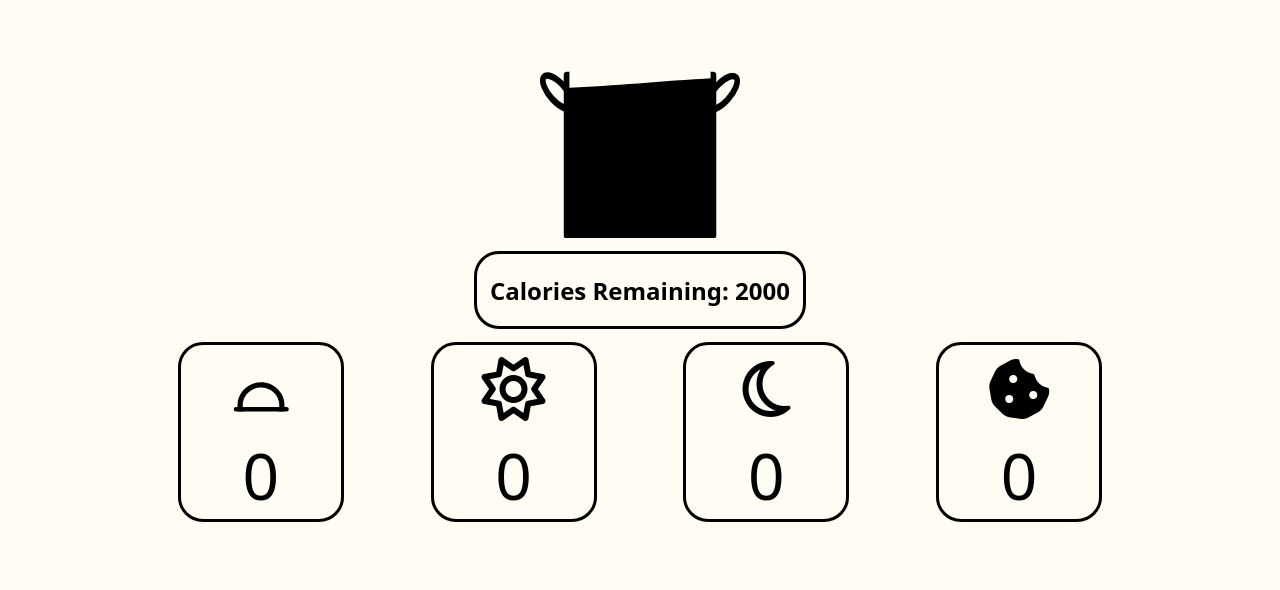
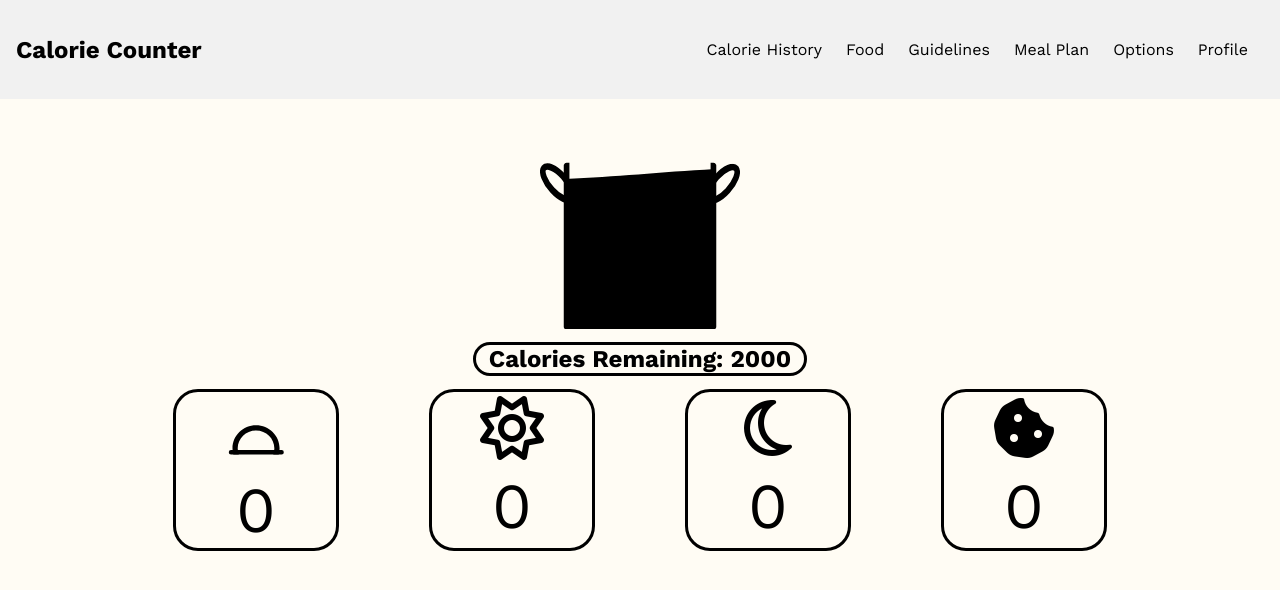
Before and after one commit to LarryL1991/calorie-crew, a Next.js app: page /home/1 in a window 1280 px wide. Shown: the top 590 px of the page. Built offline with nearby package versions, Linux system fonts and the light colour scheme; no server answers; the database is empty.

Commit message:
Navbar and home working together!

```diff
--- /dev/null
+++ b/src/components/NavItem.jsx
@@ -0,0 +1,13 @@
+import Link from "next/link";
+
+const NavItem = ({ text, href, active }) => {
+  return (
+    <Link legacyBehavior href={href}>
+      <a className={`nav__item ${active ? "active" : ""}`}>
+        {text}
+      </a>
+    </Link>
+  );
+};
+
+export default NavItem;
--- /dev/null
+++ b/src/components/Navbar.jsx
@@ -0,0 +1,51 @@
+import Link from "next/link";
+import Image from "next/image";
+import React, { useState } from "react";
+import NavItem from "./NavItem";
+
+const MENU_LIST = [
+  { text: "Calorie History", href: "/calorie-history" },
+  { text: "Food", href: "/food" },
+  { text: "Guidelines", href: "/guideline" },
+  { text: "Meal Plan", href: "/meal-plan"},
+  { text: "Options", href: "/option"},
+  { text: "Profile", href: "/profile"},
+
+];
+const Navbar = () => {
+  const [navActive, setNavActive] = useState(null);
+  const [activeIdx, setActiveIdx] = useState(-1);
+
+  return (
+    <header>
+      <nav className={`nav`}>
+        <Link href={"/home"}>
+            <h1 className="logo">Calorie Counter</h1>
+        </Link>
+        <div
+          onClick={() => setNavActive(!navActive)}
+          className={`nav__menu-bar`}
+        >
+          <div></div>
+          <div></div>
+          <div></div>
+        </div>
+        <div className={`${navActive ? "active" : ""} nav__menu-list`}>
+          {MENU_LIST.map((menu, idx) => (
+            <div
+              onClick={() => {
+                setActiveIdx(idx);
+                setNavActive(false);
+              }}
+              key={menu.text}
+            >
+              <NavItem active={activeIdx === idx} {...menu} />
+            </div>
+          ))}
+        </div>
+      </nav>
+    </header>
+  );
+};
+
+export default Navbar;
--- a/src/pages/_app.js
+++ b/src/pages/_app.js
@@ -1,4 +1,5 @@
-import "../styles/globals.css"
+import "../styles/Home.css"
+import "../styles/Navbar.css"
 
 export default function App({ Component, pageProps }) {
   return <Component {...pageProps} />;
--- a/src/pages/home/[id].js
+++ b/src/pages/home/[id].js
@@ -1,5 +1,6 @@
 import { Autocomplete, Backdrop, Button, Dialog, DialogActions, DialogContent, DialogContentText, DialogTitle, TextField, keyframes } from "@mui/material";
 import { useEffect, useState } from "react"
+import Navbar from "@/components/Navbar";
 
 
 export default function Home() {
@@ -100,6 +101,7 @@
 
     return (
     <>
+     <Navbar/>
         <div>
           <form>
           <Dialog open={open} onClose={handleClose}>
--- /dev/null
+++ b/src/styles/Navbar.css
@@ -0,0 +1,96 @@
+@import url('https://fonts.googleapis.com/css2?family=Work+Sans:wght@400;500;700&display=swap');
+* {
+  margin: 0;
+  padding: 0;
+  outline: none;
+  font-family: 'Work Sans', sans-serif;
+}
+a{
+  text-decoration: none;
+  color: inherit;
+}
+header{
+  position: sticky;
+  z-index: 30;
+  top: 0;
+}
+nav{
+  display: flex;
+  padding: 16px;
+  justify-content: space-between;
+  align-items: center;
+  background-color: #f1f1f1;
+}
+.nav__menu-bar{
+  display: flex;
+  flex-direction: column;
+  row-gap: 6px;
+  cursor: pointer;
+  box-sizing: border-box;
+}
+.nav__menu-bar div{
+  width: 40px;
+  height: 4px;
+  background-color: black;
+  border-radius: 2px;
+}
+.nav__menu-list{
+  display: flex;
+  flex-direction: column;
+  position: fixed;
+  top: 60px;
+  width: 288px;
+  row-gap: 24px;
+  right: -288px;
+  padding: 24px 16px;
+  transition: all 0.2s;
+  min-height: calc(100vh - 60px);
+  background-color: #f1f1f1;
+  box-sizing: border-box;
+}
+.nav__menu-list.active{
+  right: 0;
+}
+.nav__link{
+  font-size: 18px;
+  position: relative;
+  transition: all 0.2s;
+}
+
+.nav__link:hover{
+ font-weight: bold;
+}
+
+.center{
+  min-height: 600px;
+  display: flex;
+  justify-content: center;
+  align-items: center;
+}
+@media screen and (min-width: 768px) {
+  .nav__menu-bar{
+    display: none;
+  }
+  .nav__menu-list{
+    position: unset;
+    flex-direction: row;
+    min-height: fit-content;
+    width: fit-content;
+    column-gap: 24px;
+    align-items: center;
+  }
+  .nav__link::before{
+    content: '';
+    position: absolute;
+    width: 0%;
+    height: 6px;
+    bottom: -16px;
+    left: 0;
+    background-color: black;
+    transition: all 0.2s;
+  }
+
+  .nav__link:hover:before{
+   width: 100%;
+  }
+}
```
Also changed, not shown: src/styles/Home.css (renamed from src/styles/globals.css).
